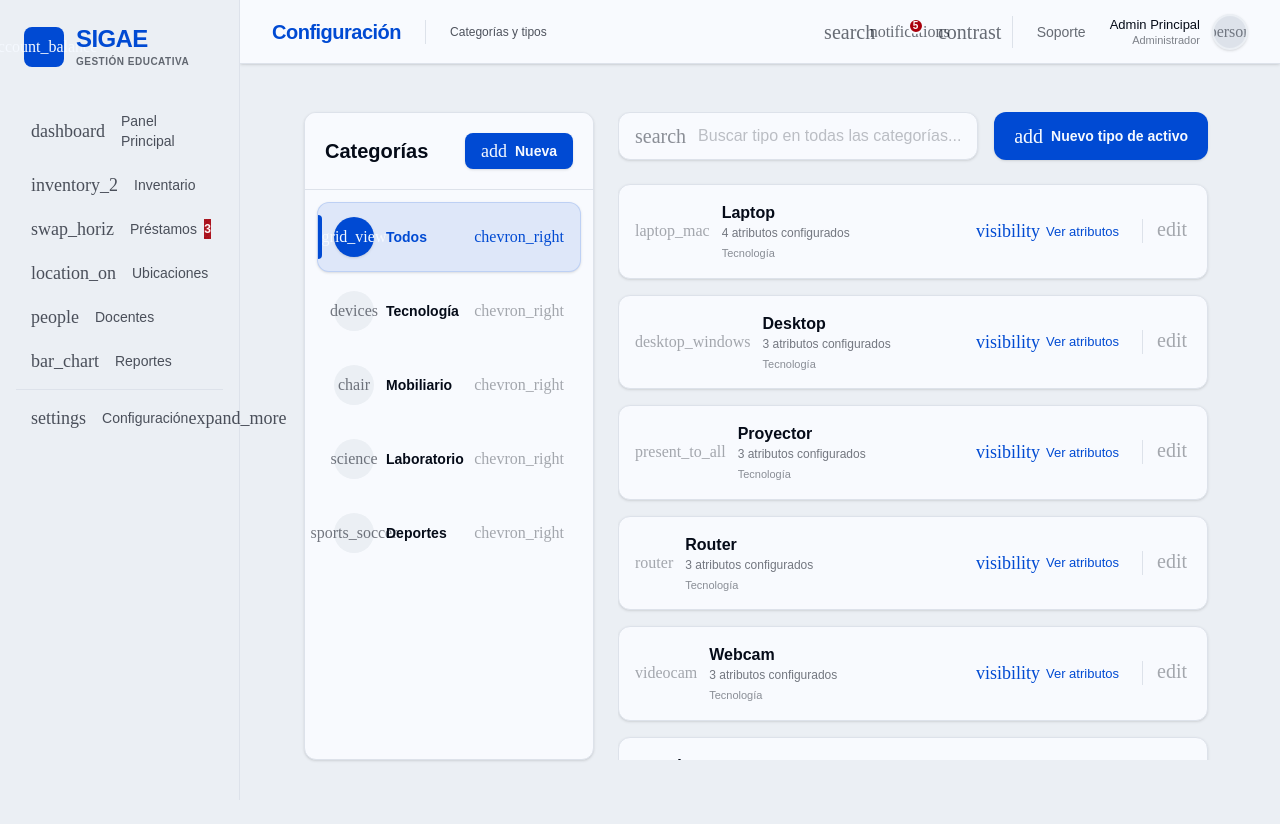
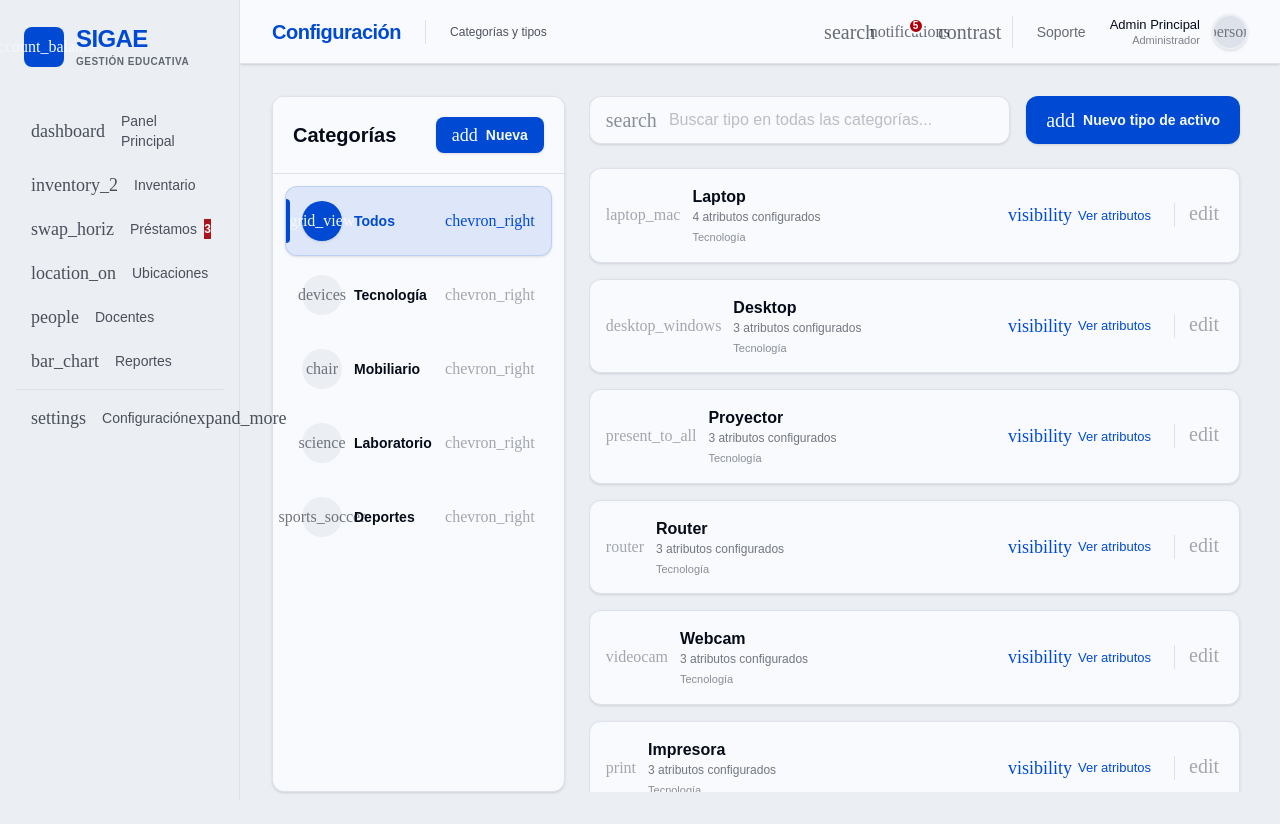
Before and after one commit to jorgegc2187/sigae-web-front, an Angular app: page /settings/categories in a window 1280 px wide. Built offline with nearby package versions, Linux system fonts and the light colour scheme; a web font is replaced by a local one.

Commit message:
fix(categories-panel): remove unnecessary padding from categories panel mobile view

```diff
--- a/src/app/features/categories/pages/categories-panel/categories-panel.component.html
+++ b/src/app/features/categories/pages/categories-panel/categories-panel.component.html
@@ -1,4 +1,4 @@
-<div class="hidden h-[calc(100vh-104px)] gap-6 px-6 pb-8 pt-4 md:flex xl:px-8">
+<div class="hidden h-[calc(100vh-104px)] gap-6 md:flex">
   <section
     class="flex w-[30%] min-w-[290px] max-w-[360px] flex-shrink-0 flex-col overflow-hidden rounded-xl border border-base-300 bg-base-100 shadow-sm"
   >
```
